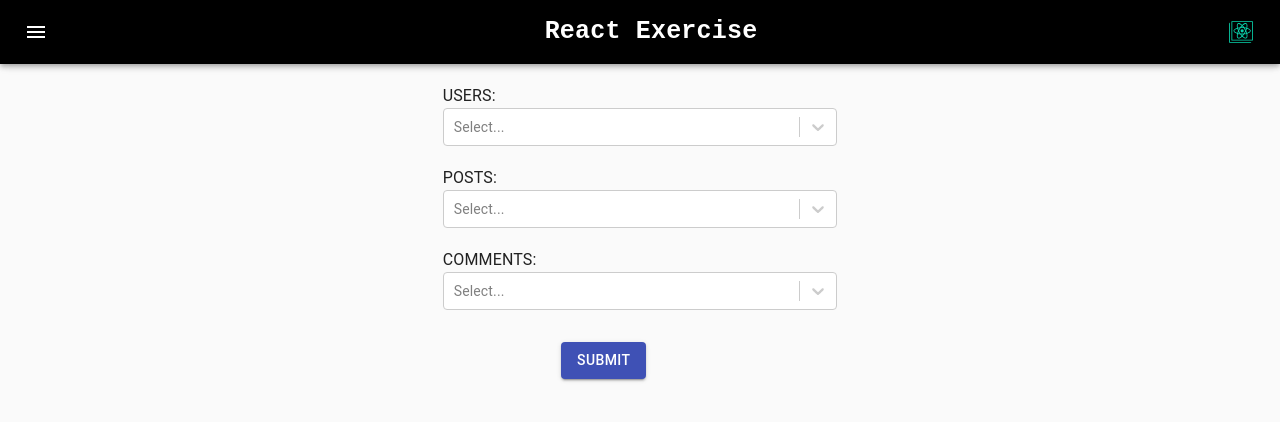
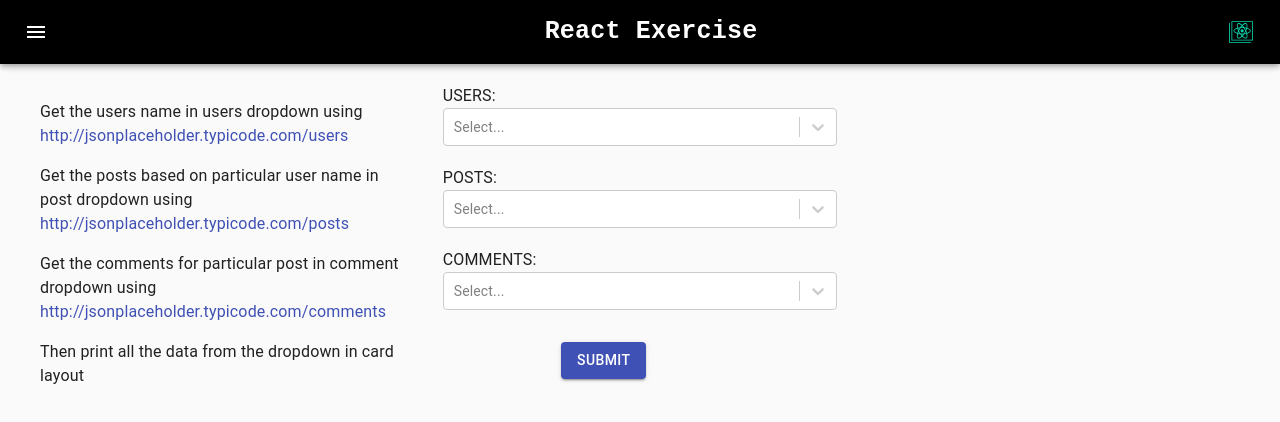
Before and after one commit to Ranganath-MD/react-examples, a React (Create React App) app: page /dropee-down in a window 1280 px wide. Shown: the top 422 px of the page. Built offline with nearby package versions, Linux system fonts and the light colour scheme; no server answers.

Commit message:
Content added to dropeedown

```diff
--- a/src/App.css
+++ b/src/App.css
@@ -24,3 +24,8 @@ color: #ff5e14;
   font-size : 27px;
   color: #ff5e14
 }
+.info-list{
+  font-size : 18px;
+  font-weight: 500;
+  font-family: -apple-system, BlinkMacSystemFont, 'Segoe UI', Roboto, Oxygen, Ubuntu, Cantarell, 'Open Sans', 'Helvetica Neue', sans-serif;
+}
--- a/src/DropeeDown/DropeeDown.js
+++ b/src/DropeeDown/DropeeDown.js
@@ -1,7 +1,7 @@
 import React, { Component } from 'react'
 import PropTypes from 'prop-types';
 import { withStyles} from '@material-ui/core/styles';
-import {Grid, Button, Typography} from '@material-ui/core';
+import {Grid, Button, Typography, List, ListItem, Link} from '@material-ui/core';
 import Select from 'react-select';
 import axios from "axios"
 import { Modal } from 'react-bootstrap'
@@ -135,6 +135,29 @@ class DropeeDown extends Component {
                 </Modal>
                 <Grid container spacing={3}>
                     <Grid item xs>
+                        <List className="info-list">
+                            <ListItem>
+                                <Typography>Get the users name in users dropdown using<br/>
+                                <Link href="http://jsonplaceholder.typicode.com/users" target="_blank">
+                                    http://jsonplaceholder.typicode.com/users
+                                </Link></Typography>
+                            </ListItem>
+                            <ListItem>
+                                <Typography>
+                                Get the posts based on particular user name in post dropdown using<br/>
+                                <Link href="http://jsonplaceholder.typicode.com/posts" target="_blank">
+                                    http://jsonplaceholder.typicode.com/posts
+                                </Link></Typography>
+                            </ListItem>
+                            <ListItem>
+                                <Typography>
+                                Get the comments for particular post in comment dropdown using<br/>
+                                <Link href="http://jsonplaceholder.typicode.com/comments" target="_blank">
+                                    http://jsonplaceholder.typicode.com/comments
+                                </Link></Typography>
+                            </ListItem>
+                            <ListItem><Typography>Then print all the data from the dropdown in card layout</Typography></ListItem>
+                        </List>
                     </Grid>
                     <Grid item xs={12} sm={8} md={4} lg={4} >
                         <Typography>USERS:</Typography>
--- a/src/DropeeDown/dataCard.js
+++ b/src/DropeeDown/dataCard.js
@@ -3,7 +3,7 @@ import Card from '@material-ui/core/Card';
 import PropTypes from 'prop-types';
 import { withStyles} from '@material-ui/core/styles';
 import CardActionArea from '@material-ui/core/CardActionArea';
-import {CardContent, CardActions, Button} from '@material-ui/core';
+import {CardContent} from '@material-ui/core';
 import CardMedia from '@material-ui/core/CardMedia';
 import Typography from '@material-ui/core/Typography';
 // import { Container } from './styles';
```
